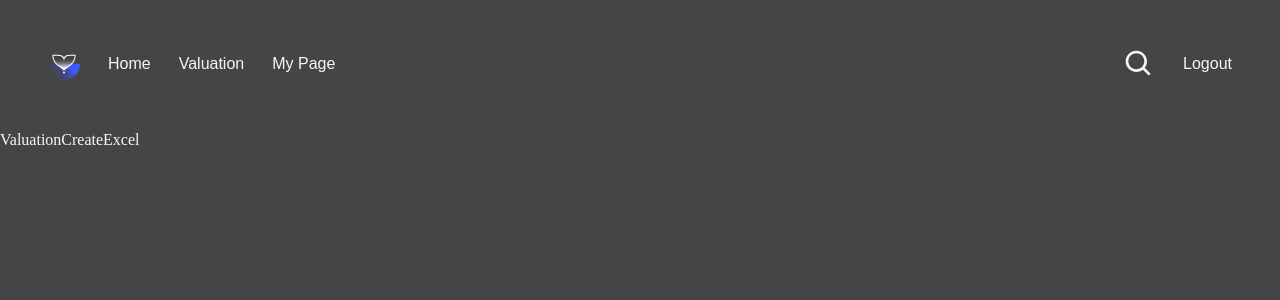
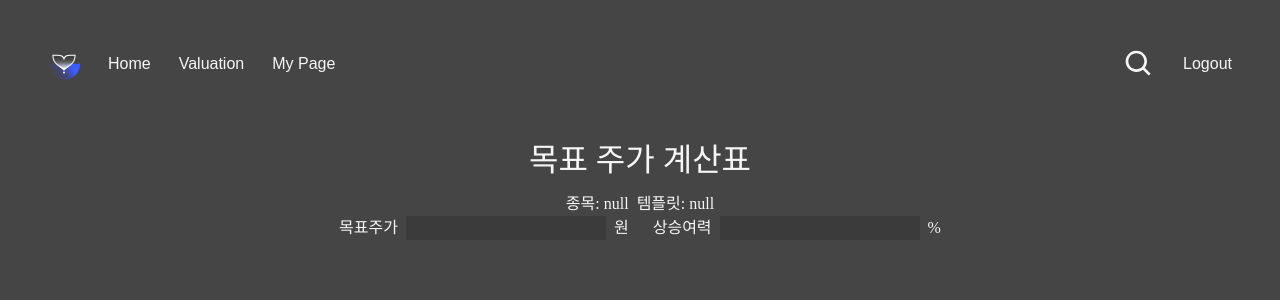
Before and after one commit to valueGa/valueGa_frontend, a React (Vite) app: page /consensus/valuation/create in a window 1280 px wide. Shown: the top 300 px of the page. Built offline with nearby package versions, Linux system fonts and the light colour scheme; a web font is replaced by a local one.

Commit message:
feat : 템플릿 생성 화면에 종목, 템플릿, 목표주가, 상승여력 표시

```diff
--- a/src/routes/valuationCreateExcel/page.jsx
+++ b/src/routes/valuationCreateExcel/page.jsx
@@ -6,5 +6,23 @@ export default function ValuationCreateExcel() {
 
   console.log(searchParams.get("id"), searchParams.get("template"));
 
-  return <div>ValuationCreateExcel</div>;
+  return (
+    <div className="w-full flex flex-col justify-center items-center">
+      <div className="p-2 text-heading2">목표 주가 계산표</div>
+      <div className="flex gap-2">
+        <div className="flex">{`종목:  ${searchParams.get("id")}`}</div>
+        <p className="flex">{`템플릿:  ${searchParams.get("template")}`}</p>
+      </div>
+      <div className="flex gap-4">
+        <div className="flex gap-2">
+          목표주가
+          <input type="number" className="text-tuatara-100 bg-tuatara-900" />원
+        </div>
+        <div className="flex gap-2">
+          상승여력
+          <input type="number" className="text-tuatara-100 bg-tuatara-900" />%
+        </div>
+      </div>
+    </div>
+  );
 }
```
